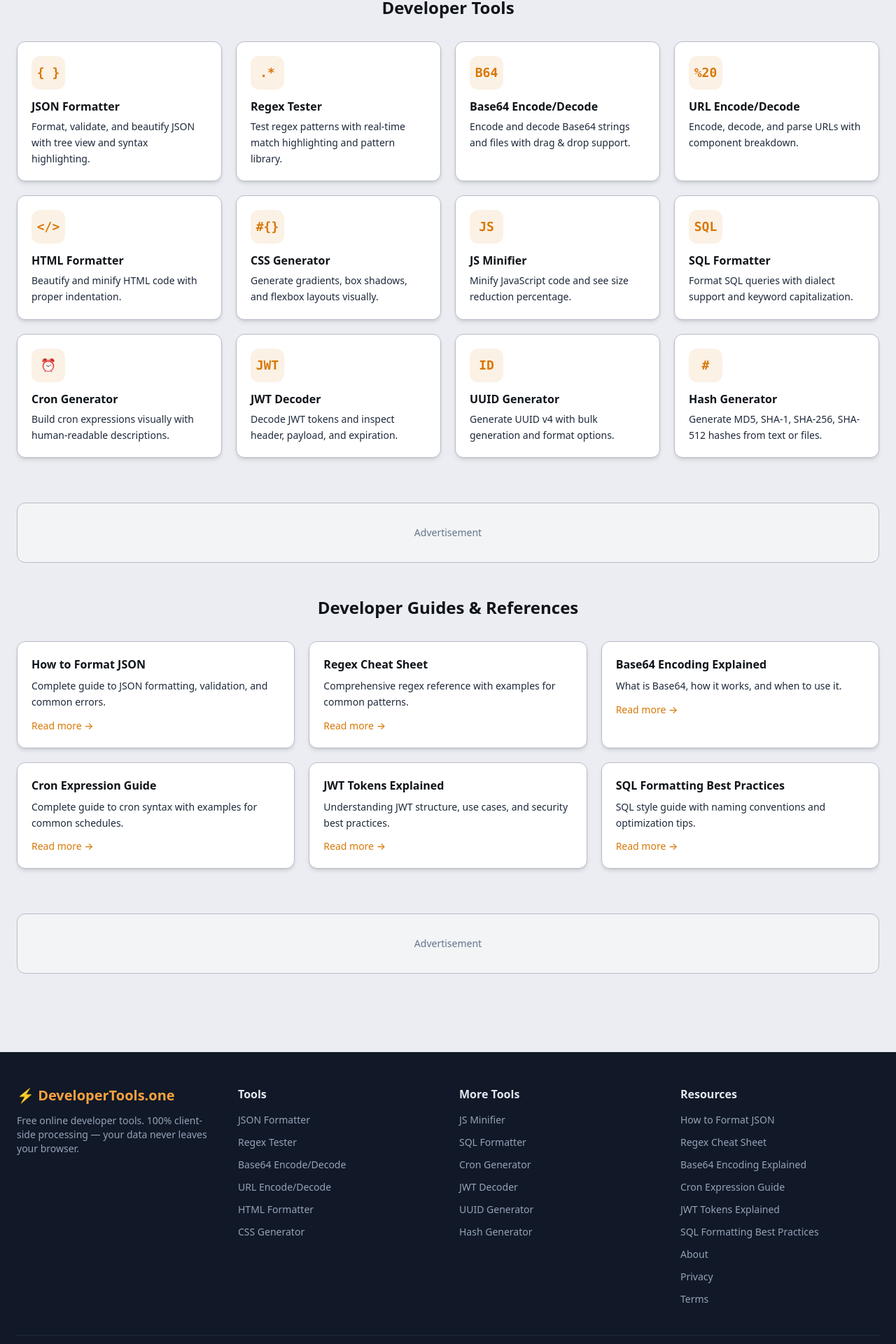
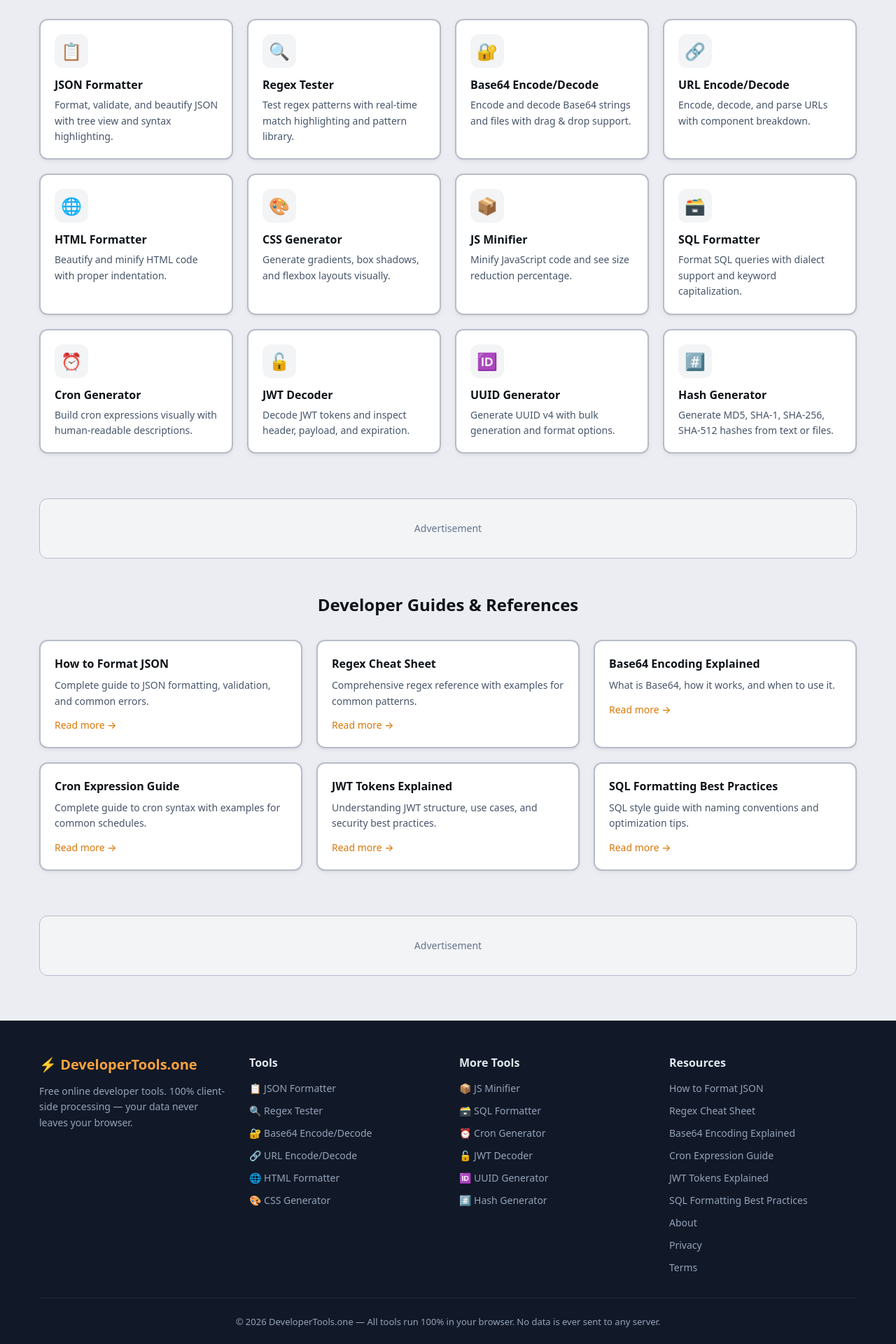
Before and after one commit to kembah17/developertools.one, a Next.js app: page / in a window 1280 px wide. Shown: the part 544-2464 px from the top of the page at 70% size. Built offline with nearby package versions, Linux system fonts and the light colour scheme; no server answers.

Commit message:
UX fix: card animations, footer tool icons, dark mode contrast, icon quality improvements

```diff
--- a/src/app/page.tsx
+++ b/src/app/page.tsx
@@ -1,19 +1,20 @@
-import Link from "next/link";
 import AdSlot from "@/components/ui/AdSlot";
+import HomeToolGrid from "@/components/ui/HomeToolGrid";
+import ArticleGrid from "@/components/ui/ArticleGrid";
 
 const tools = [
-  { name: "JSON Formatter", desc: "Format, validate, and beautify JSON with tree view and syntax highlighting.", href: "/json-formatter", icon: "{ }" },
-  { name: "Regex Tester", desc: "Test regex patterns with real-time match highlighting and pattern library.", href: "/regex-tester", icon: ".*" },
-  { name: "Base64 Encode/Decode", desc: "Encode and decode Base64 strings and files with drag & drop support.", href: "/base64-encoder-decoder", icon: "B64" },
-  { name: "URL Encode/Decode", desc: "Encode, decode, and parse URLs with component breakdown.", href: "/url-encoder-decoder", icon: "%20" },
-  { name: "HTML Formatter", desc: "Beautify and minify HTML code with proper indentation.", href: "/html-formatter", icon: "</>" },
-  { name: "CSS Generator", desc: "Generate gradients, box shadows, and flexbox layouts visually.", href: "/css-generator", icon: "#{}" },
-  { name: "JS Minifier", desc: "Minify JavaScript code and see size reduction percentage.", href: "/javascript-minifier", icon: "JS" },
-  { name: "SQL Formatter", desc: "Format SQL queries with dialect support and keyword capitalization.", href: "/sql-formatter", icon: "SQL" },
+  { name: "JSON Formatter", desc: "Format, validate, and beautify JSON with tree view and syntax highlighting.", href: "/json-formatter", icon: "📋" },
+  { name: "Regex Tester", desc: "Test regex patterns with real-time match highlighting and pattern library.", href: "/regex-tester", icon: "🔍" },
+  { name: "Base64 Encode/Decode", desc: "Encode and decode Base64 strings and files with drag & drop support.", href: "/base64-encoder-decoder", icon: "🔐" },
+  { name: "URL Encode/Decode", desc: "Encode, decode, and parse URLs with component breakdown.", href: "/url-encoder-decoder", icon: "🔗" },
+  { name: "HTML Formatter", desc: "Beautify and minify HTML code with proper indentation.", href: "/html-formatter", icon: "🌐" },
+  { name: "CSS Generator", desc: "Generate gradients, box shadows, and flexbox layouts visually.", href: "/css-generator", icon: "🎨" },
+  { name: "JS Minifier", desc: "Minify JavaScript code and see size reduction percentage.", href: "/javascript-minifier", icon: "📦" },
+  { name: "SQL Formatter", desc: "Format SQL queries with dialect support and keyword capitalization.", href: "/sql-formatter", icon: "🗃️" },
   { name: "Cron Generator", desc: "Build cron expressions visually with human-readable descriptions.", href: "/cron-expression-generator", icon: "⏰" },
-  { name: "JWT Decoder", desc: "Decode JWT tokens and inspect header, payload, and expiration.", href: "/jwt-decoder", icon: "JWT" },
-  { name: "UUID Generator", desc: "Generate UUID v4 with bulk generation and format options.", href: "/uuid-generator", icon: "ID" },
-  { name: "Hash Generator", desc: "Generate MD5, SHA-1, SHA-256, SHA-512 hashes from text or files.", href: "/hash-generator", icon: "#" },
+  { name: "JWT Decoder", desc: "Decode JWT tokens and inspect header, payload, and expiration.", href: "/jwt-decoder", icon: "🔓" },
+  { name: "UUID Generator", desc: "Generate UUID v4 with bulk generation and format options.", href: "/uuid-generator", icon: "🆔" },
+  { name: "Hash Generator", desc: "Generate MD5, SHA-1, SHA-256, SHA-512 hashes from text or files.", href: "/hash-generator", icon: "#️⃣" },
 ];
 
 const articles = [
@@ -27,17 +28,29 @@ const articles = [
 
 export default function Home() {
   return (
-    <div className="max-w-7xl mx-auto px-4 sm:px-6 py-12">
+    <div style={{ maxWidth: '1200px', margin: '0 auto', padding: '0 1rem' }}>
       {/* Hero */}
-      <section className="text-center mb-16">
-        <h1 className="text-4xl sm:text-5xl lg:text-6xl font-extrabold text-text dark:text-text-dark mb-6">
-          Free Online <span className="text-primary">Developer Tools</span>
+      <section style={{ textAlign: 'center', marginBottom: '4rem', paddingTop: '3rem' }}>
+        <h1 style={{
+          fontSize: '2.5rem',
+          fontWeight: 800,
+          color: 'var(--color-text-heading)',
+          marginBottom: '1.5rem',
+          lineHeight: 1.2,
+        }}>
+          Free Online <span style={{ color: 'var(--color-brand)' }}>Developer Tools</span>
         </h1>
-        <p className="text-lg sm:text-xl text-text-light dark:text-text-dark-muted max-w-3xl mx-auto mb-8">
+        <p style={{
+          fontSize: '1.125rem',
+          color: 'var(--color-text-secondary)',
+          maxWidth: '48rem',
+          margin: '0 auto 2rem',
+          lineHeight: 1.7,
+        }}>
           12 essential developer tools that run 100% in your browser. Format JSON, test regex, encode Base64, generate UUIDs, decode JWTs, and more — all free, fast, and private.
         </p>
-        <div className="flex items-center justify-center gap-2 text-sm text-accent dark:text-accent font-medium">
-          <span className="text-lg">🔒</span>
+        <div style={{ display: 'flex', alignItems: 'center', justifyContent: 'center', gap: '0.5rem', fontSize: '0.875rem', color: 'var(--color-brand)', fontWeight: 500 }}>
+          <span style={{ fontSize: '1.125rem' }}>🔒</span>
           <span>All processing happens in your browser. No data is sent to any server.</span>
         </div>
       </section>
@@ -45,35 +58,17 @@ export default function Home() {
       <AdSlot slot="home-top" />
 
       {/* Tools Grid */}
-      <section className="mt-12 mb-16">
-        <h2 className="text-2xl font-bold text-text dark:text-text-dark mb-8 text-center">Developer Tools</h2>
-        <div className="grid grid-cols-1 sm:grid-cols-2 lg:grid-cols-3 xl:grid-cols-4 gap-5">
-          {tools.map((tool) => (
-            <Link key={tool.href} href={tool.href} className="group bg-surface dark:bg-surface-dark border border-border dark:border-border-dark rounded-xl p-5 shadow-md hover:shadow-lg hover:border-primary dark:hover:border-primary transition-all">
-              <div className="w-12 h-12 bg-primary/10 dark:bg-primary/20 rounded-xl flex items-center justify-center text-primary font-mono font-bold text-lg mb-3 group-hover:bg-primary group-hover:text-surface transition-colors">
-                {tool.icon}
-              </div>
-              <h3 className="font-semibold text-text dark:text-text-dark mb-1.5 group-hover:text-primary transition-colors">{tool.name}</h3>
-              <p className="text-sm text-text-light dark:text-text-dark-muted leading-relaxed">{tool.desc}</p>
-            </Link>
-          ))}
-        </div>
+      <section style={{ marginTop: '3rem', marginBottom: '4rem' }}>
+        <h2 style={{ fontSize: '1.5rem', fontWeight: 700, color: 'var(--color-text-heading)', marginBottom: '2rem', textAlign: 'center' }}>Developer Tools</h2>
+        <HomeToolGrid tools={tools} />
       </section>
 
       <AdSlot slot="home-mid" />
 
       {/* Articles */}
-      <section className="mt-12 mb-16">
-        <h2 className="text-2xl font-bold text-text dark:text-text-dark mb-8 text-center">Developer Guides & References</h2>
-        <div className="grid grid-cols-1 sm:grid-cols-2 lg:grid-cols-3 gap-5">
-          {articles.map((a) => (
-            <Link key={a.href} href={a.href} className="group bg-surface dark:bg-surface-dark border border-border dark:border-border-dark rounded-xl p-5 shadow-md hover:shadow-lg hover:border-primary dark:hover:border-primary transition-all">
-              <h3 className="font-semibold text-text dark:text-text-dark mb-2 group-hover:text-primary transition-colors">{a.title}</h3>
-              <p className="text-sm text-text-light dark:text-text-dark-muted leading-relaxed">{a.desc}</p>
-              <span className="inline-block mt-3 text-sm font-medium text-primary group-hover:underline">Read more →</span>
-            </Link>
-          ))}
-        </div>
+      <section style={{ marginTop: '3rem', marginBottom: '4rem' }}>
+        <h2 style={{ fontSize: '1.5rem', fontWeight: 700, color: 'var(--color-text-heading)', marginBottom: '2rem', textAlign: 'center' }}>Developer Guides & References</h2>
+        <ArticleGrid articles={articles} />
       </section>
 
       <AdSlot slot="home-bottom" />
--- a/src/components/layout/Footer.tsx
+++ b/src/components/layout/Footer.tsx
@@ -1,18 +1,18 @@
 import Link from "next/link";
 
 const toolLinks = [
-  { name: "JSON Formatter", href: "/json-formatter" },
-  { name: "Regex Tester", href: "/regex-tester" },
-  { name: "Base64 Encode/Decode", href: "/base64-encoder-decoder" },
-  { name: "URL Encode/Decode", href: "/url-encoder-decoder" },
-  { name: "HTML Formatter", href: "/html-formatter" },
-  { name: "CSS Generator", href: "/css-generator" },
-  { name: "JS Minifier", href: "/javascript-minifier" },
-  { name: "SQL Formatter", href: "/sql-formatter" },
-  { name: "Cron Generator", href: "/cron-expression-generator" },
-  { name: "JWT Decoder", href: "/jwt-decoder" },
-  { name: "UUID Generator", href: "/uuid-generator" },
-  { name: "Hash Generator", href: "/hash-generator" },
+  { name: "JSON Formatter", href: "/json-formatter", icon: "📋" },
+  { name: "Regex Tester", href: "/regex-tester", icon: "🔍" },
+  { name: "Base64 Encode/Decode", href: "/base64-encoder-decoder", icon: "🔐" },
+  { name: "URL Encode/Decode", href: "/url-encoder-decoder", icon: "🔗" },
+  { name: "HTML Formatter", href: "/html-formatter", icon: "🌐" },
+  { name: "CSS Generator", href: "/css-generator", icon: "🎨" },
+  { name: "JS Minifier", href: "/javascript-minifier", icon: "📦" },
+  { name: "SQL Formatter", href: "/sql-formatter", icon: "🗃️" },
+  { name: "Cron Generator", href: "/cron-expression-generator", icon: "⏰" },
+  { name: "JWT Decoder", href: "/jwt-decoder", icon: "🔓" },
+  { name: "UUID Generator", href: "/uuid-generator", icon: "🆔" },
+  { name: "Hash Generator", href: "/hash-generator", icon: "#️⃣" },
 ];
 
 const articleLinks = [
@@ -26,42 +26,59 @@ const articleLinks = [
 
 export default function Footer() {
   return (
-    <footer style={{ backgroundColor: 'var(--color-footer-bg)', color: 'var(--color-footer-text)' }} className="mt-16">
-      <div className="max-w-7xl mx-auto px-4 sm:px-6 py-12">
-        <div className="grid grid-cols-1 md:grid-cols-4 gap-8">
+    <footer style={{ backgroundColor: 'var(--color-footer-bg)', color: 'var(--color-footer-text)', marginTop: '4rem' }}>
+      <div style={{ maxWidth: '1200px', margin: '0 auto', padding: '3rem 1rem' }}>
+        <div style={{
+          display: 'grid',
+          gridTemplateColumns: 'repeat(auto-fit, minmax(200px, 1fr))',
+          gap: '2rem',
+          marginBottom: '2rem',
+        }}>
           <div>
-            <Link href="/" className="text-xl font-bold" style={{ color: 'var(--color-footer-link)' }}>⚡ DeveloperTools.one</Link>
-            <p className="mt-3 text-sm" style={{ color: 'var(--color-footer-muted)' }}>Free online developer tools. 100% client-side processing — your data never leaves your browser.</p>
+            <Link href="/" style={{ fontSize: '1.25rem', fontWeight: 700, color: 'var(--color-footer-link)', textDecoration: 'none' }}>⚡ DeveloperTools.one</Link>
+            <p style={{ marginTop: '0.75rem', fontSize: '0.875rem', color: 'var(--color-footer-muted)', lineHeight: 1.6 }}>Free online developer tools. 100% client-side processing — your data never leaves your browser.</p>
           </div>
           <div>
-            <h3 className="font-semibold mb-3" style={{ color: 'var(--color-footer-text)' }}>Tools</h3>
-            <ul className="space-y-2">
+            <h3 style={{ fontWeight: 600, marginBottom: '0.75rem', color: 'var(--color-footer-text)' }}>Tools</h3>
+            <ul style={{ listStyle: 'none', padding: 0, margin: 0, display: 'flex', flexDirection: 'column', gap: '0.5rem' }}>
               {toolLinks.slice(0, 6).map((l) => (
-                <li key={l.href}><Link href={l.href} className="text-sm transition-colors" style={{ color: 'var(--color-footer-muted)' }}>{l.name}</Link></li>
+                <li key={l.href}>
+                  <Link href={l.href} style={{ fontSize: '0.875rem', color: 'var(--color-footer-muted)', textDecoration: 'none' }}>
+                    {l.icon} {l.name}
+                  </Link>
+                </li>
               ))}
             </ul>
           </div>
           <div>
-            <h3 className="font-semibold mb-3" style={{ color: 'var(--color-footer-text)' }}>More Tools</h3>
-            <ul className="space-y-2">
+            <h3 style={{ fontWeight: 600, marginBottom: '0.75rem', color: 'var(--color-footer-text)' }}>More Tools</h3>
+            <ul style={{ listStyle: 'none', padding: 0, margin: 0, display: 'flex', flexDirection: 'column', gap: '0.5rem' }}>
               {toolLinks.slice(6).map((l) => (
-                <li key={l.href}><Link href={l.href} className="text-sm transition-colors" style={{ color: 'var(--color-footer-muted)' }}>{l.name}</Link></li>
+                <li key={l.href}>
+                  <Link href={l.href} style={{ fontSize: '0.875rem', color: 'var(--color-footer-muted)', textDecoration: 'none' }}>
+                    {l.icon} {l.name}
+                  </Link>
+                </li>
               ))}
             </ul>
           </div>
           <div>
-            <h3 className="font-semibold mb-3" style={{ color: 'var(--color-footer-text)' }}>Resources</h3>
-            <ul className="space-y-2">
+            <h3 style={{ fontWeight: 600, marginBottom: '0.75rem', color: 'var(--color-footer-text)' }}>Resources</h3>
+            <ul style={{ listStyle: 'none', padding: 0, margin: 0, display: 'flex', flexDirection: 'column', gap: '0.5rem' }}>
               {articleLinks.map((l) => (
-                <li key={l.href}><Link href={l.href} className="text-sm transition-colors" style={{ color: 'var(--color-footer-muted)' }}>{l.name}</Link></li>
+                <li key={l.href}>
+                  <Link href={l.href} style={{ fontSize: '0.875rem', color: 'var(--color-footer-muted)', textDecoration: 'none' }}>
+                    {l.name}
+                  </Link>
+                </li>
               ))}
-              <li><Link href="/about" className="text-sm transition-colors" style={{ color: 'var(--color-footer-muted)' }}>About</Link></li>
-              <li><Link href="/privacy" className="text-sm transition-colors" style={{ color: 'var(--color-footer-muted)' }}>Privacy</Link></li>
-              <li><Link href="/terms" className="text-sm transition-colors" style={{ color: 'var(--color-footer-muted)' }}>Terms</Link></li>
+              <li><Link href="/about" style={{ fontSize: '0.875rem', color: 'var(--color-footer-muted)', textDecoration: 'none' }}>About</Link></li>
+              <li><Link href="/privacy" style={{ fontSize: '0.875rem', color: 'var(--color-footer-muted)', textDecoration: 'none' }}>Privacy</Link></li>
+              <li><Link href="/terms" style={{ fontSize: '0.875rem', color: 'var(--color-footer-muted)', textDecoration: 'none' }}>Terms</Link></li>
             </ul>
           </div>
         </div>
-        <div className="mt-10 pt-6 text-center text-sm" style={{ borderTop: '1px solid var(--color-footer-border)', color: 'var(--color-footer-muted)' }}>
+        <div style={{ borderTop: '1px solid var(--color-footer-border)', paddingTop: '1.5rem', textAlign: 'center', fontSize: '0.8125rem', color: 'var(--color-footer-muted)' }}>
           <p>© {new Date().getFullYear()} DeveloperTools.one — All tools run 100% in your browser. No data is ever sent to any server.</p>
         </div>
       </div>
--- /dev/null
+++ b/src/components/ui/ArticleGrid.tsx
@@ -0,0 +1,64 @@
+'use client';
+import { useState } from 'react';
+import Link from 'next/link';
+
+interface Article {
+  title: string;
+  desc: string;
+  href: string;
+}
+
+export default function ArticleGrid({ articles }: { articles: Article[] }) {
+  const [hoveredSlug, setHoveredSlug] = useState<string | null>(null);
+
+  return (
+    <div style={{ display: 'grid', gridTemplateColumns: 'repeat(auto-fill, minmax(300px, 1fr))', gap: '1.25rem' }}>
+      {articles.map((a) => (
+        <Link
+          key={a.href}
+          href={a.href}
+          style={{
+            display: 'block',
+            backgroundColor: 'var(--color-bg-card)',
+            border: hoveredSlug === a.href ? '2px solid var(--color-brand)' : '2px solid var(--color-border)',
+            borderRadius: '0.75rem',
+            padding: '1.25rem',
+            textDecoration: 'none',
+            boxShadow: hoveredSlug === a.href ? 'var(--shadow-lg)' : 'var(--shadow-card)',
+            transform: hoveredSlug === a.href ? 'translateY(-2px)' : 'translateY(0)',
+            transition: 'all 0.2s ease',
+          }}
+          onMouseEnter={() => setHoveredSlug(a.href)}
+          onMouseLeave={() => setHoveredSlug(null)}
+        >
+          <h3 style={{
+            fontWeight: 600,
+            color: hoveredSlug === a.href ? 'var(--color-brand)' : 'var(--color-text-primary)',
+            marginBottom: '0.5rem',
+            fontSize: '1rem',
+            transition: 'color 0.2s ease',
+          }}>
+            {a.title}
+          </h3>
+          <p style={{
+            fontSize: '0.875rem',
+            color: 'var(--color-text-muted)',
+            lineHeight: 1.6,
+            margin: 0,
+          }}>
+            {a.desc}
+          </p>
+          <span style={{
+            display: 'inline-block',
+            marginTop: '0.75rem',
+            fontSize: '0.875rem',
+            fontWeight: 500,
+            color: 'var(--color-brand)',
+          }}>
+            Read more →
+          </span>
+        </Link>
+      ))}
+    </div>
+  );
+}
--- /dev/null
+++ b/src/components/ui/HomeToolGrid.tsx
@@ -0,0 +1,72 @@
+'use client';
+import { useState } from 'react';
+import Link from 'next/link';
+
+interface Tool {
+  name: string;
+  desc: string;
+  href: string;
+  icon: string;
+}
+
+export default function HomeToolGrid({ tools }: { tools: Tool[] }) {
+  const [hoveredSlug, setHoveredSlug] = useState<string | null>(null);
+
+  return (
+    <div style={{ display: 'grid', gridTemplateColumns: 'repeat(auto-fill, minmax(260px, 1fr))', gap: '1.25rem' }}>
+      {tools.map((tool) => (
+        <Link
+          key={tool.href}
+          href={tool.href}
+          style={{
+            display: 'block',
+            backgroundColor: 'var(--color-bg-card)',
+            border: hoveredSlug === tool.href ? '2px solid var(--color-brand)' : '2px solid var(--color-border)',
+            borderRadius: '0.75rem',
+            padding: '1.25rem',
+            textDecoration: 'none',
+            boxShadow: hoveredSlug === tool.href ? 'var(--shadow-lg)' : 'var(--shadow-card)',
+            transform: hoveredSlug === tool.href ? 'translateY(-2px)' : 'translateY(0)',
+            transition: 'all 0.2s ease',
+          }}
+          onMouseEnter={() => setHoveredSlug(tool.href)}
+          onMouseLeave={() => setHoveredSlug(null)}
+        >
+          <div
+            style={{
+              width: 48,
+              height: 48,
+              borderRadius: '0.75rem',
+              display: 'flex',
+              alignItems: 'center',
+              justifyContent: 'center',
+              fontSize: '1.5rem',
+              marginBottom: '0.75rem',
+              backgroundColor: hoveredSlug === tool.href ? 'var(--color-brand)' : 'var(--color-bg-muted)',
+              transition: 'background-color 0.2s ease',
+            }}
+          >
+            {tool.icon}
+          </div>
+          <h3 style={{
+            fontWeight: 600,
+            color: hoveredSlug === tool.href ? 'var(--color-brand)' : 'var(--color-text-primary)',
+            marginBottom: '0.375rem',
+            fontSize: '1rem',
+            transition: 'color 0.2s ease',
+          }}>
+            {tool.name}
+          </h3>
+          <p style={{
+            fontSize: '0.875rem',
+            color: 'var(--color-text-muted)',
+            lineHeight: 1.6,
+            margin: 0,
+          }}>
+            {tool.desc}
+          </p>
+        </Link>
+      ))}
+    </div>
+  );
+}
```
